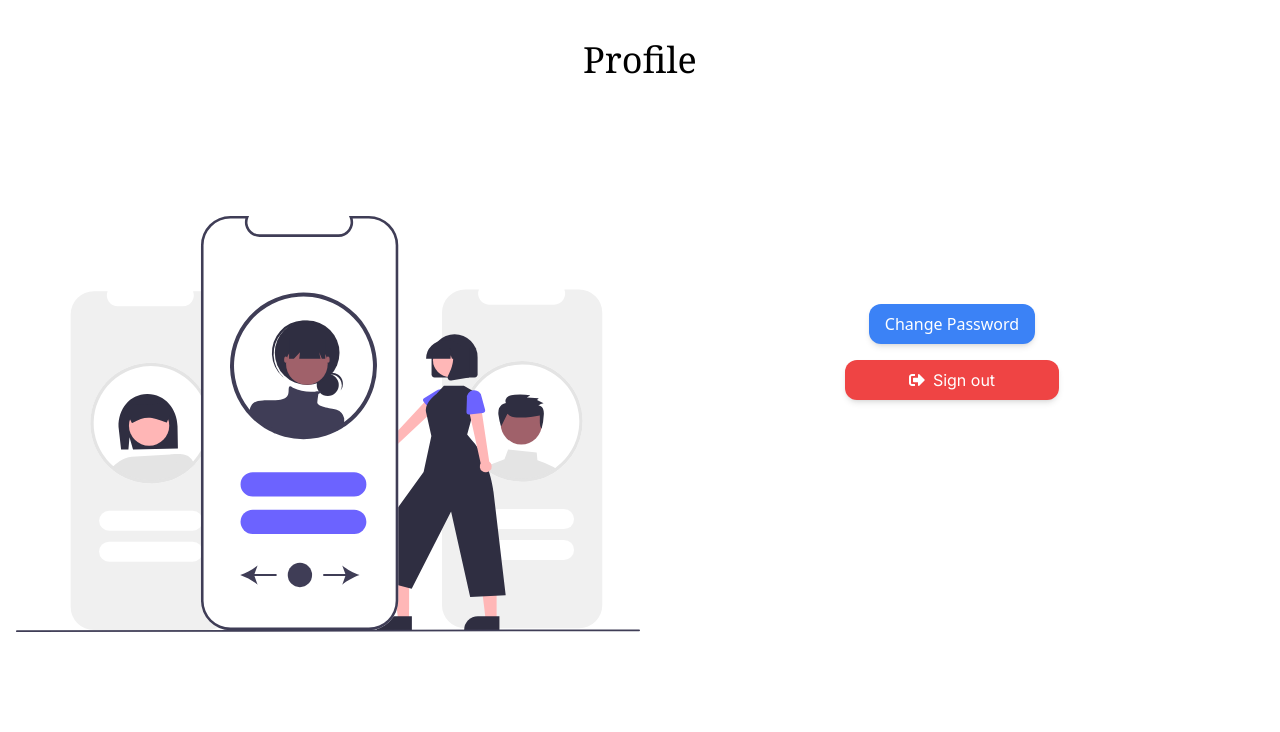
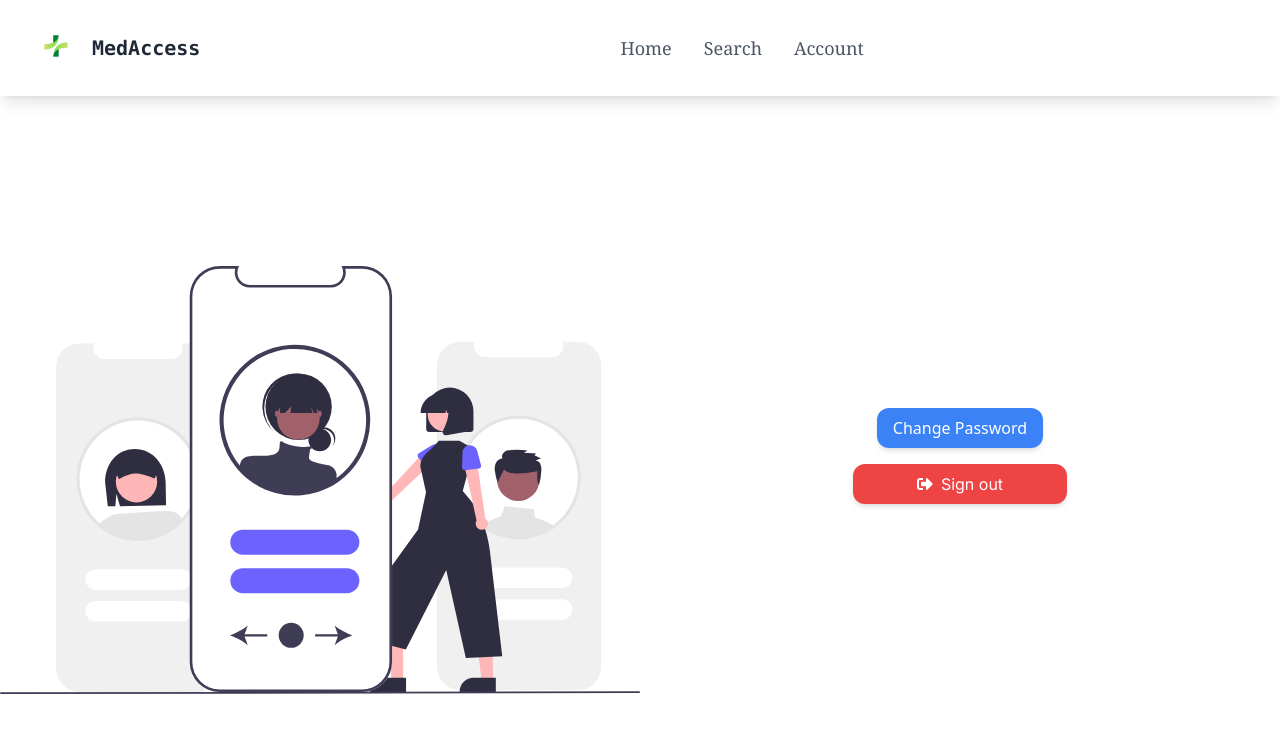
Before and after one commit to Okezedavid/MedAccess, a Next.js app: page /account in a window 1280 px wide. Shown: the top 732 px of the page. Built offline with nearby package versions, Linux system fonts and the light colour scheme; no server answers.

Commit message:
added a welcome page

```diff
--- a/src/app/Dashboard/page.tsx
+++ b/src/app/Dashboard/page.tsx
@@ -5,20 +5,18 @@ import Image from "next/image";
 import logo from "../../assets/imgs/logo.png";
 import { GiHamburgerMenu } from "react-icons/gi";
 import { IoMdClose } from "react-icons/io";
-import dash from "../../assets/imgs/dash.svg";
 
 export default function Dashboard() {
   const [isMenuOpen, setIsMenuOpen] = useState(false); // State to manage menu visibility
 
   return (
     <div>
-      <main>
-        <nav className="bg-white shadow-lg fixed-top w-full z-50">
-          <div className="container mx-auto px-4 py-4 flex justify-between items-center">
+      <nav className="bg-white shadow-lg fixed top-0 w-full z-50">
+        <div className="container mx-auto px-4 py-2 flex justify-between items-center">
           {/* Logo and Title */}
           <div className="flex items-center space-x-4">
-              <Image src={logo} alt="logo" width={100} height={100} />
-              <p className="text-2xl font-bold text-gray-800 relative -left-7 font-mono">
+            <Image src={logo} alt="logo" width={80} height={80} />
+            <p className="text-xl font-bold text-gray-800 relative -left-5 font-mono">
               MedAccess
             </p>
           </div>
@@ -36,10 +34,10 @@ export default function Dashboard() {
           </button>
 
           {/* Navbar Links */}
-            <div className="hidden lg:flex flex-1 justify-center space-x-8">
+          <div className="hidden lg:flex flex-1 justify-center space-x-8 font-serif">
             <Link
-                className="relative group text-gray-600 text-sm md:text-lg hover:text-blue-500 transition-colors duration-300"
-                href="/"
+              className="relative group text-gray-600 text-sm md:text-lg hover:text-blue-500 transition-colors duration-300 "
+              href="/Welcome"
             >
               Home
               <span className="absolute left-0 -bottom-1 w-full h-1 bg-blue-500 scale-x-0 group-hover:scale-x-100 transition-transform duration-300"></span>
@@ -62,22 +60,22 @@ export default function Dashboard() {
 
           {/* Mobile Menu */}
           <div
-              className={`lg:hidden fixed top-0 left-0 w-full h-screen bg-white transition-transform duration-300 ease-in-out ${
+            className={`lg:hidden absolute top-0 left-0 w-full h-screen bg-white transition-transform duration-300 ease-in-out z-40 ${
               isMenuOpen ? "translate-y-0" : "-translate-y-full"
             }`}
           >
-              <div className="flex flex-col items-center mt-16 space-y-4">
+            <div className="flex flex-col items-center mt-4 space-y-4">
               {/* Close Button */}
               <button
                 className="absolute top-4 right-4 text-gray-600 hover:text-blue-500"
                 onClick={() => setIsMenuOpen(false)}
               >
-                  <IoMdClose size={24} />
+                <IoMdClose size={30} />
               </button>
 
               <Link
                 className="text-gray-600 hover:text-blue-500 text-lg font-sans"
-                  href="/"
+                href="/Welcome"
                 onClick={() => setIsMenuOpen(false)}
               >
                 Home
@@ -100,52 +98,9 @@ export default function Dashboard() {
           </div>
         </div>
       </nav>
-        <section className="px-4 py-8 bg-gray-100">
-          <div className="max-w-3xl mx-auto">
-            <details className="group border font-sans border-gray-200 rounded-lg shadow-sm bg-white mb-4">
-              <summary className="cursor-pointer font-serif px-6 py-4 text-lg font-medium text-gray-700 bg-gray-200 rounded-t-lg hover:bg-gray-300 transition-colors duration-300">
-                Home
-              </summary>
-              <div className="px-6 py-4 bg-white">
-                Click on{" "}
-                <span className="font-semibold text-blue-300">Home</span> to go
-                back to the home page.
-              </div>
-            </details>
-            <details className="group border font-sans border-gray-200 rounded-lg shadow-sm bg-white mb-4">
-              <summary className="cursor-pointer font-serif px-6 py-4 text-lg font-medium text-gray-700 bg-gray-200 rounded-t-lg hover:bg-gray-300 transition-colors duration-300">
-                Search
-              </summary>
-              <div className="px-6 py-4 bg-white">
-                Click on{" "}
-                <span className="font-semibold text-blue-300">Search</span> to
-                view and export hospitals near you.
-              </div>
-            </details>
-            <details className="group border font-sans border-gray-200 rounded-lg shadow-sm bg-white mb-4">
-              <summary className="cursor-pointer font-serif px-6 py-4 text-lg font-medium text-gray-700 bg-gray-200 rounded-t-lg hover:bg-gray-300 transition-colors duration-300">
-                Account
-              </summary>
-              <div className="px-6 py-4 bg-white">
-                Click on{" "}
-                <span className="font-semibold text-blue-300">Account</span> to
-                view some of your details.
-              </div>
-            </details>
-          </div>
-        </section>
 
-        <section className="pt-8">
-          <div className="relative">
-            <Image
-              src={dash}
-              alt="dashboard"
-              layout="responsive"
-              width={1920}
-              height={1080}
-            />
-          </div>
-        </section>
+      <main className="mt-20">
+        {/* Your main content goes here */}
       </main>
     </div>
   );
--- /dev/null
+++ b/src/app/Welcome/page.tsx
@@ -0,0 +1,60 @@
+import React from "react";
+import Image from "next/image";
+import dash from "../../assets/imgs/dash.svg";
+import Dashboard from "../Dashboard/page"
+
+export default function Welcome() {
+    return (
+        <div>
+            <nav>
+                <Dashboard />
+            </nav>
+            <section className="px-4 py-8 bg-gray-100">
+          <div className="max-w-3xl mx-auto">
+            <details className="group border font-sans border-gray-200 rounded-lg shadow-sm bg-white mb-4">
+              <summary className="cursor-pointer font-serif px-6 py-4 text-lg font-medium text-gray-700 bg-gray-200 rounded-t-lg hover:bg-gray-300 transition-colors duration-300">
+                Home
+              </summary>
+              <div className="px-6 py-4 bg-white">
+                Click on{" "}
+                <span className="font-semibold text-blue-300">Home</span> to go
+                back to the home page.
+              </div>
+            </details>
+            <details className="group border font-sans border-gray-200 rounded-lg shadow-sm bg-white mb-4">
+              <summary className="cursor-pointer font-serif px-6 py-4 text-lg font-medium text-gray-700 bg-gray-200 rounded-t-lg hover:bg-gray-300 transition-colors duration-300">
+                Search
+              </summary>
+              <div className="px-6 py-4 bg-white">
+                Click on{" "}
+                <span className="font-semibold text-blue-300">Search</span> to
+                view and export hospitals near you.
+              </div>
+            </details>
+            <details className="group border font-sans border-gray-200 rounded-lg shadow-sm bg-white mb-4">
+              <summary className="cursor-pointer font-serif px-6 py-4 text-lg font-medium text-gray-700 bg-gray-200 rounded-t-lg hover:bg-gray-300 transition-colors duration-300">
+                Account
+              </summary>
+              <div className="px-6 py-4 bg-white">
+                Click on{" "}
+                <span className="font-semibold text-blue-300">Account</span> to
+                view some of your details.
+              </div>
+            </details>
+          </div>
+        </section>
+
+        <section className="pt-8">
+          <div className="relative">
+            <Image
+              src={dash}
+              alt="dashboard"
+              layout="responsive"
+              width={1920}
+              height={1080}
+            />
+          </div>
+        </section>
+        </div>
+    )
+}
--- a/src/app/account/page.tsx
+++ b/src/app/account/page.tsx
@@ -5,6 +5,7 @@ import Link from 'next/link';
 import Image from 'next/image';
 import { auth } from '../../firebaseConfig';
 import profile from '../../assets/imgs/profile.svg';
+import Navbar from "../Dashboard/page"
 
 interface User {
   name: string | null;
@@ -31,13 +32,16 @@ export default function Account() {
   }, []);
 
   return (
-    <div className="container mx-auto p-4">
-      <h1 className='text-center py-6 font-serif text-4xl'>Profile</h1>
+    <div>
+      <nav>
+             <Navbar />
+      </nav>
+    <div className="container mx-auto ">
       <div className="flex flex-col md:flex-row items-center p-6 md:p-0 space-y-4 md:space-y-0">
-        <div className="hidden md:flex flex-col items-center justify-center w-full md:w-2/4 space-y-4 h-screen relative -top-20">
-          <Image src={profile} alt="Profile" className="w-full h-auto" width={400} height={400} />
+        <div className="hidden md:flex flex-col items-center justify-center w-full md:w-2/4 space-y-4 h-screen -mt-42">
+          <Image src={profile} alt="Profile" className="w-full h-auto relative" width={1920} height={1980} />
         </div>
-        <div className="flex flex-col items-center justify-center w-full md:w-1/2 space-y-4 h-screen p-6 md:p-0 relative -top-40">
+        <div className="flex flex-col items-center justify-center w-full md:w-1/2 space-y-4 h-screen p-6 md:p-0 relative -top-8">
           <div className="text-center space-y-2">
             {user && (
               <>
@@ -49,9 +53,10 @@ export default function Account() {
             )}
           </div>
           <div className="flex flex-col items-center space-y-4">
-            <button className="px-4 py-2 text-sm font-sans md:text-base bg-blue-500 text-white rounded-xl shadow-md hover:bg-blue-600">
+          <Link href="/resetpassword">
+          <button className="px-4 py-2 text-sm font-sans md:text-base bg-blue-500 text-white rounded-xl shadow-md hover:bg-blue-600">
               Change Password
-            </button>
+            </button></Link>
             <Link href="/signin">
               <button className="flex items-center text-sm md:text-base px-16 py-2 bg-red-500 text-white rounded-xl shadow-md hover:bg-red-600">
                 <FaSignOutAlt className="mr-2" />
@@ -62,5 +67,6 @@ export default function Account() {
         </div>
       </div>
     </div>
+    </div>
   );
 }
--- a/src/app/signin/page.tsx
+++ b/src/app/signin/page.tsx
@@ -40,7 +40,7 @@ export default function SignIn() {
             email: user.email,
           });
         }
-        router.push("/Dashboard");
+        router.push("/Welcome");
       } else {
         setError("Please verify your email address");
       }
@@ -73,7 +73,7 @@ export default function SignIn() {
             email: user.email,
           });
         }
-        router.push("/Dashboard");
+        router.push("/Welcome");
       }
     } catch (error: any) {
       console.error("Google Sign-In Error:", error);
--- a/src/app/signup/page.tsx
+++ b/src/app/signup/page.tsx
@@ -94,7 +94,7 @@ export default function Signup() {
       const user = result.user;
 
       setMessage("Google sign-in successful. User: " + user.displayName);
-      router.push("/Dashboard");
+      router.push("/Welcome");
     } catch (error) {
       if (error instanceof Error) {
         setError(error.message);
```
Also changed, not shown: package.json (+7 -1 lines), src/app/hospitals/page.tsx (+37 -12 lines), 1 other file (tests, documents, lock files or other folders). Lines whose indentation alone changed are shown as unchanged.
